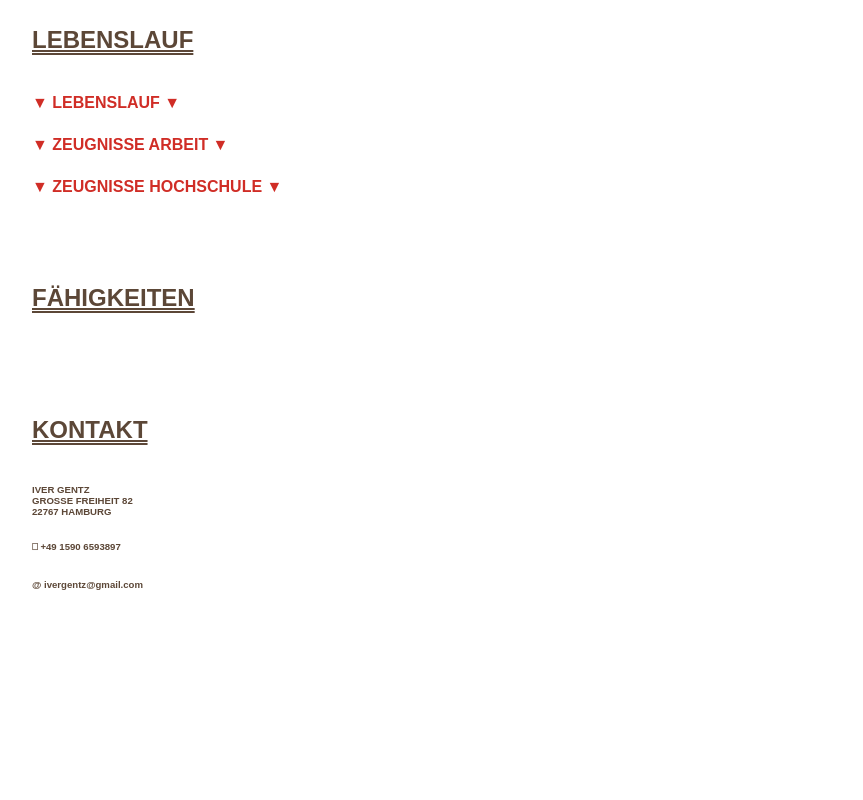
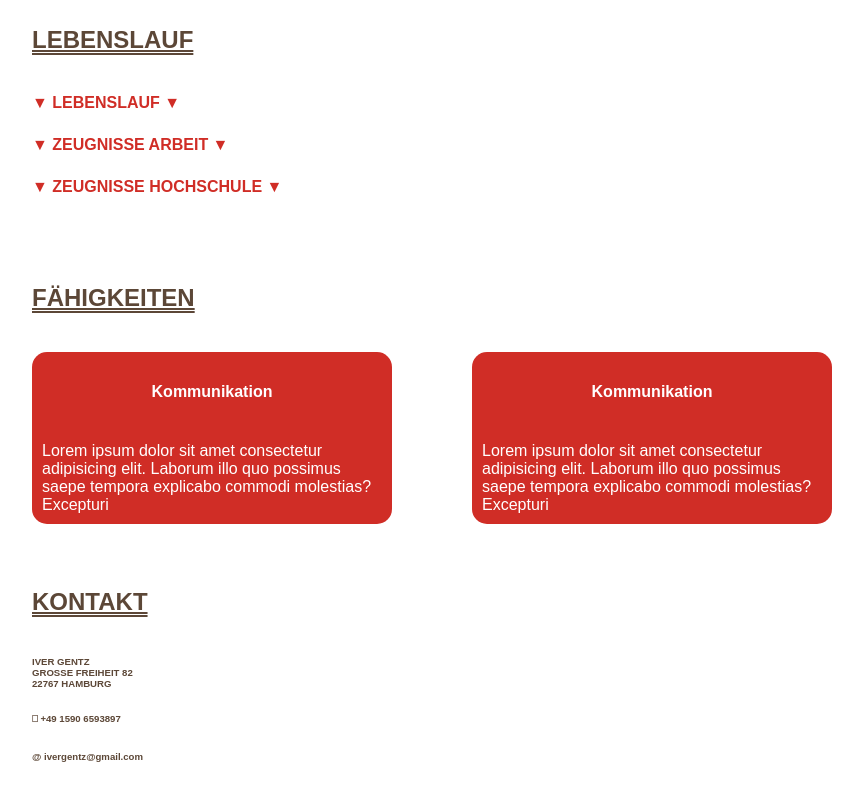
Before and after one commit to ivergentz/applicationiver, a React (Create React App) app: page / in a window 1280 px wide. Shown: the part 1052-1852 px from the top of the page, without its empty margins (208-1071 px from the left). Before the commit the page ends 1731 px from the top, so only its background shows below. Built offline with nearby package versions, Linux system fonts and the light colour scheme.

Commit message:
implemented card section

```diff
--- /dev/null
+++ b/src/cards/CardWrapper.js
@@ -0,0 +1,24 @@
+import React from "react"
+import styled from "styled-components"
+import Cards from "./Cards"
+
+const CardWrapper = () => {
+  return (
+    <Wrapper>
+      <Cards />
+      <Cards />
+    </Wrapper>
+  )
+}
+
+export default CardWrapper
+
+const Wrapper = styled.div`
+  display: flex;
+  flex-direction: row;
+  align-content: center;
+  justify-content: space-between;
+  border-radius: 15px;
+  width: 100%;
+  height: auto;
+`
--- /dev/null
+++ b/src/cards/Cards.js
@@ -0,0 +1,47 @@
+import React from "react"
+import styled from "styled-components"
+
+const CardWrapper = () => {
+  return (
+    <Wrapper>
+      <Header>Kommunikation</Header>
+      <Text>
+        Lorem ipsum dolor sit amet consectetur adipisicing elit. Laborum illo
+        quo possimus saepe tempora explicabo commodi molestias? Excepturi
+      </Text>
+    </Wrapper>
+  )
+}
+
+export default CardWrapper
+
+const Wrapper = styled.div`
+  display: flex;
+  flex-direction: column;
+  width: 45%;
+`
+
+const Header = styled.h3`
+  display: flex;
+  height: 10vh;
+  justify-content: center;
+  align-items: center;
+  background: rgb(208, 45, 38);
+  color: white;
+  font-size: 16px;
+  border-radius: 15px 15px 0 0;
+  border: none;
+`
+
+const Text = styled.p`
+  display: flex;
+  height: auto;
+  justify-content: center;
+  align-items: center;
+  background: rgb(208, 45, 38);
+  color: white;
+  font-size: 16px;
+  border-radius: 0 0 15px 15px;
+  padding: 10px;
+  border: none;
+`
--- a/src/components/Header.js
+++ b/src/components/Header.js
@@ -33,6 +33,7 @@ const ImageSection = styled.section`
   position: fixed;
   top: 0;
   padding: 3vh 0 6vh 0;
+  z-index: 10;
 `
 
 const Logo = styled.img`
--- a/src/components/Skills.js
+++ b/src/components/Skills.js
@@ -1,10 +1,12 @@
 import React from "react"
 import styled from "styled-components"
+import CardWrapper from "../cards/CardWrapper"
 
 const Skills = () => {
   return (
     <Wrapper>
       <h2>Fähigkeiten</h2>
+      <CardWrapper />
     </Wrapper>
   )
 }
```
Also changed, not shown: src/cards/cardcontent.js (added).
